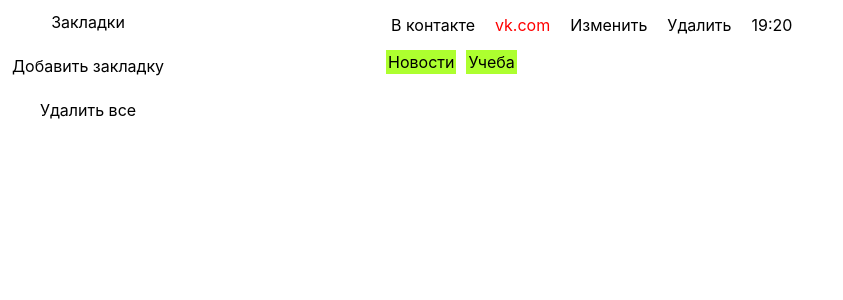
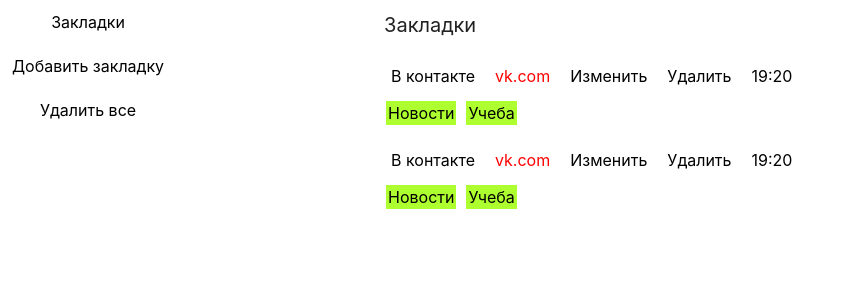
Before and after one commit to VadimShikitov/bookmarks, a React (Create React App) app: page / in a window 1280 px wide. Shown: the top 300 px of the page, without its empty margins (0-843 px from the left). Built offline with nearby package versions, Linux system fonts and the light colour scheme.

Commit message:
add containers for components

```diff
--- a/src/components/BookmarksComponent/style.module.css
+++ b/src/components/BookmarksComponent/style.module.css
@@ -1,5 +1,4 @@
 .main_bookmark {
-    margin-left: 200px;
     padding: 5px;
 }
 
--- /dev/null
+++ b/src/components/BookmarksViewComponent/index.tsx
@@ -0,0 +1,13 @@
+import React from 'react';
+import { BookmarksComponent } from '../BookmarksComponent';
+import styles from './style.module.css';
+
+export const BookmarksViewComponent: React.FC = () => {
+  return (
+    <div className={styles.container}>
+      <h1 className={styles.title}>Закладки</h1>
+      <BookmarksComponent />
+      <BookmarksComponent />
+    </div>
+  );
+};
--- /dev/null
+++ b/src/components/BookmarksViewComponent/style.module.css
@@ -0,0 +1,12 @@
+.container {
+    display: flex;
+    flex-direction: column;
+    margin-left: 200px;
+}
+
+.title {
+    font-size: 20px;
+    font-weight: normal;
+    color: #222;
+    margin-left: 8px;
+}
--- a/src/components/Routes.tsx
+++ b/src/components/Routes.tsx
@@ -1,16 +1,16 @@
 import React from 'react';
 import { Switch, Route } from 'react-router-dom';
 import { CREATE, ROOT } from '../constants/routes';
-import { BookmarksComponent } from './BookmarksComponent';
-import { CreateBookmarkComponent } from './CreateBookmarkComponent';
+import { BookmarksViewContainer } from '../containers/BookmarksViewContainer';
+import { CreateBookmarkContainer } from '../containers/CreateBookmarkContainer';
 import { MenuComponent } from './MenuComponent';
 
 export const Routes: React.FC = () => (
   <>
     <MenuComponent />
     <Switch>
-      <Route path={ROOT} exact component={BookmarksComponent} />
-      <Route path={CREATE} exact component={CreateBookmarkComponent} />
+      <Route path={ROOT} exact component={BookmarksViewContainer} />
+      <Route path={CREATE} exact component={CreateBookmarkContainer} />
     </Switch>
   </>
 );
--- /dev/null
+++ b/src/containers/BookmarksViewContainer/index.tsx
@@ -0,0 +1,6 @@
+import React from 'react';
+import { BookmarksViewComponent } from '../../components/BookmarksViewComponent';
+
+export const BookmarksViewContainer: React.FC = () => {
+  return <BookmarksViewComponent />;
+};
--- /dev/null
+++ b/src/containers/CreateBookmarkContainer/index.tsx
@@ -0,0 +1,6 @@
+import React from 'react';
+import { CreateBookmarkComponent } from '../../components/CreateBookmarkComponent';
+
+export const CreateBookmarkContainer: React.FC = () => (
+  <CreateBookmarkComponent />
+);
```
